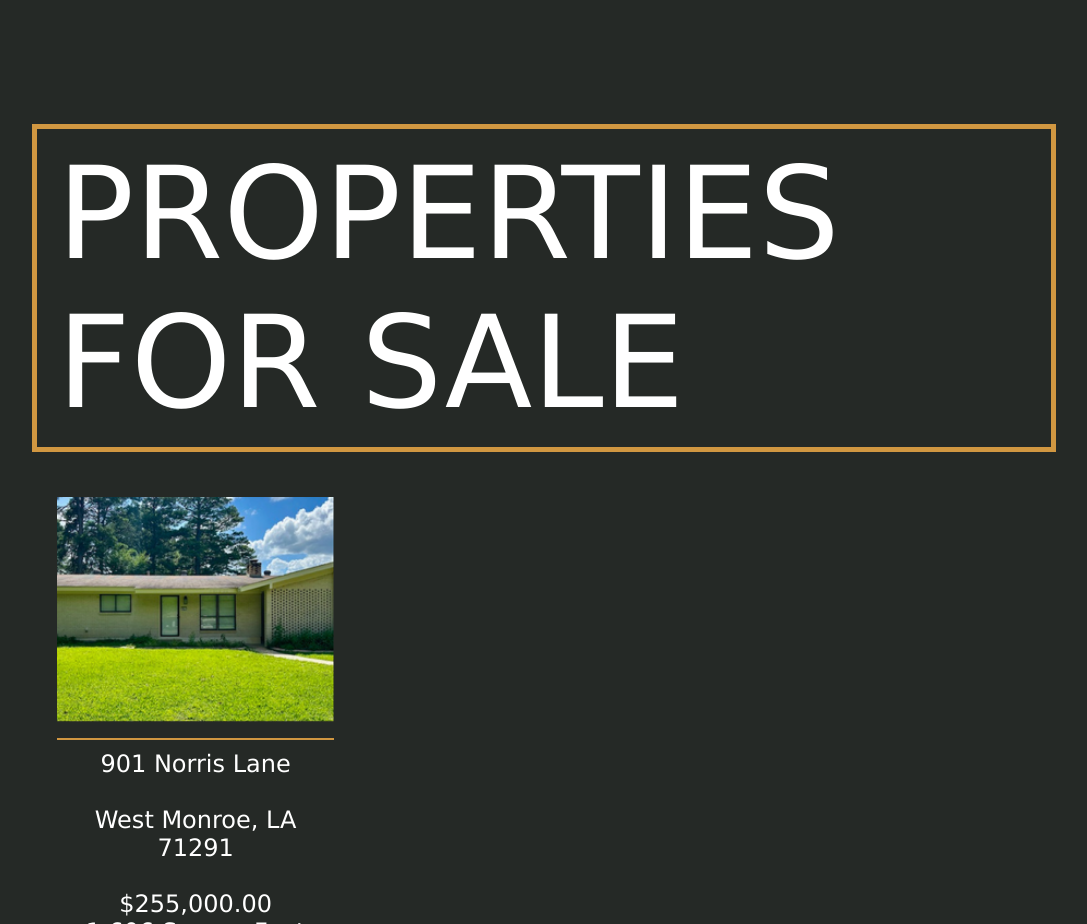
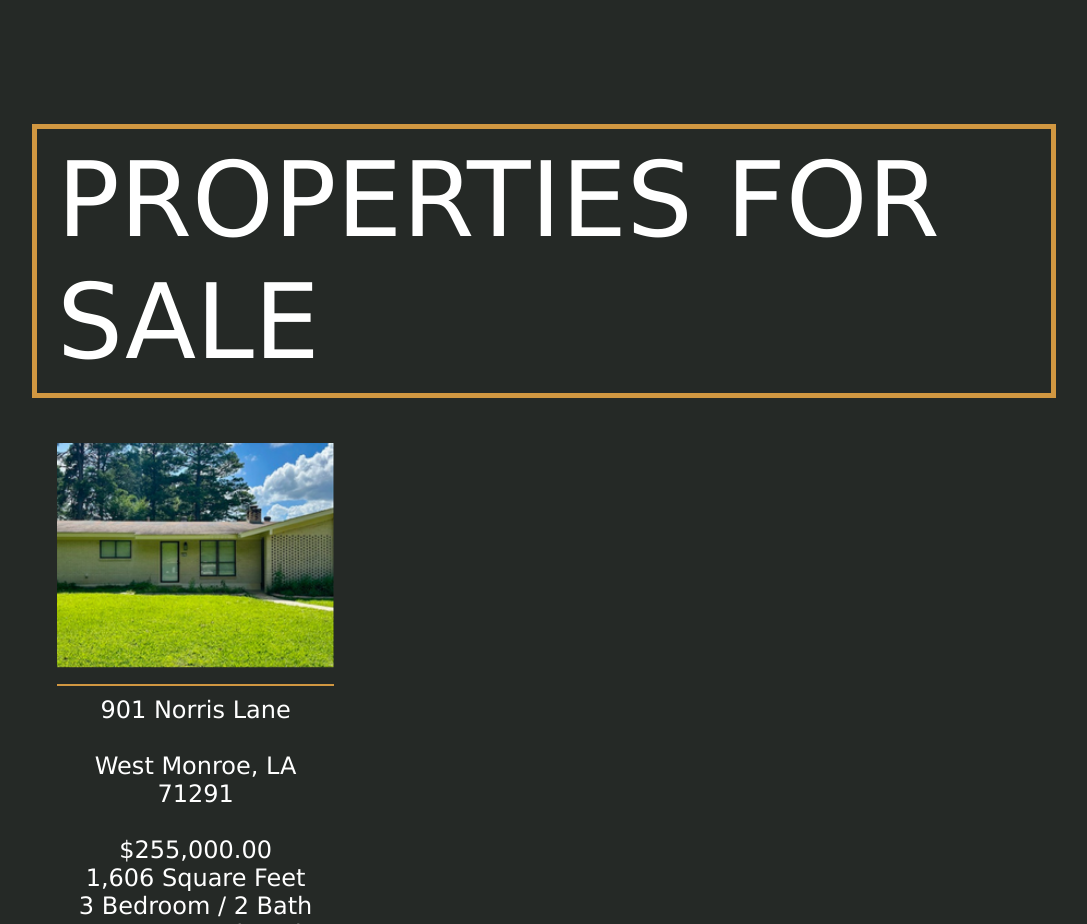
Before and after one commit to NathanGranade/NathanGranade.github.io, a plain HTML site: page index.html in a window 1280 px wide. Shown: the part 980-1904 px from the top of the page, without its empty margins (96-1183 px from the left). Drawn offline with Linux system fonts and the light colour scheme.

Commit message:
font change

```diff
--- a/index.html
+++ b/index.html
@@ -24,7 +24,7 @@
         header {
             background: #252926;
             color: #fff;
-            font-size: 64px;
+            font-size: 52px;
             border: 5px solid #d19741;
             padding: 0;
             font-weight: normal;
```
